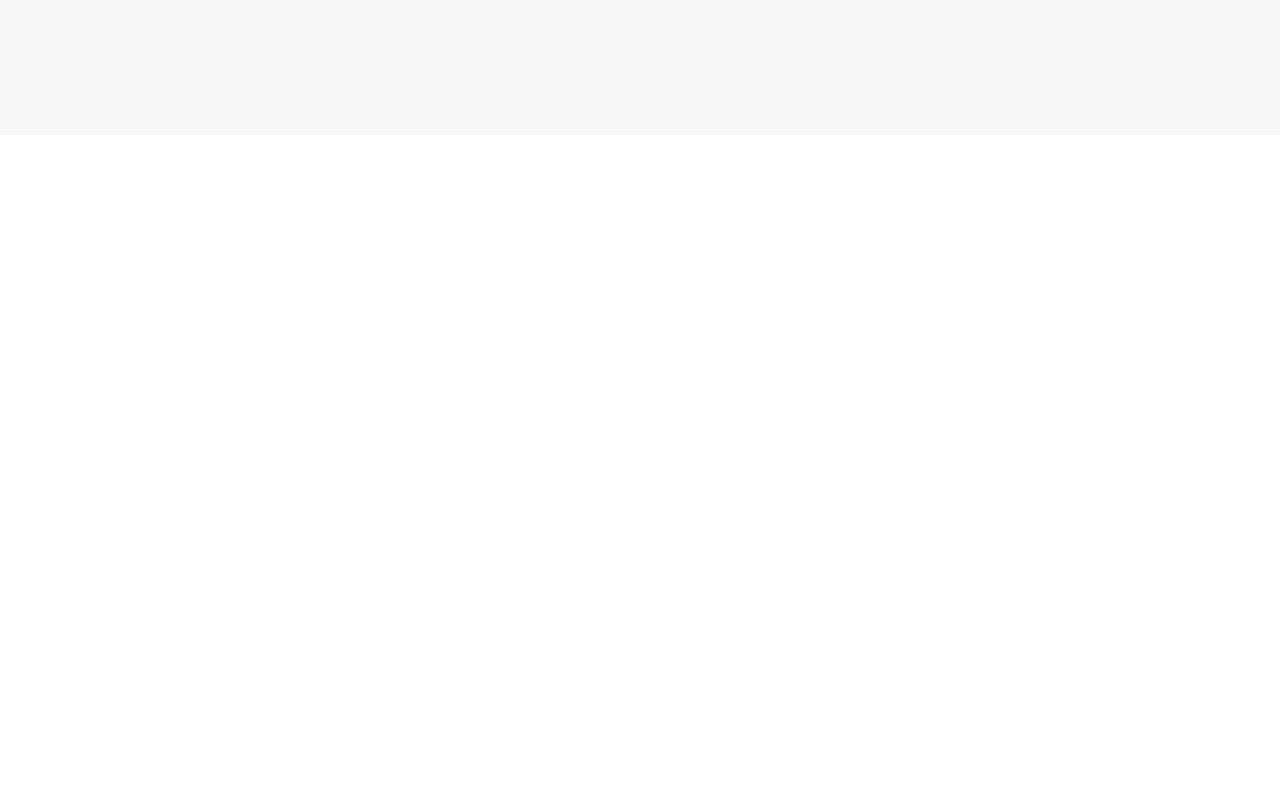
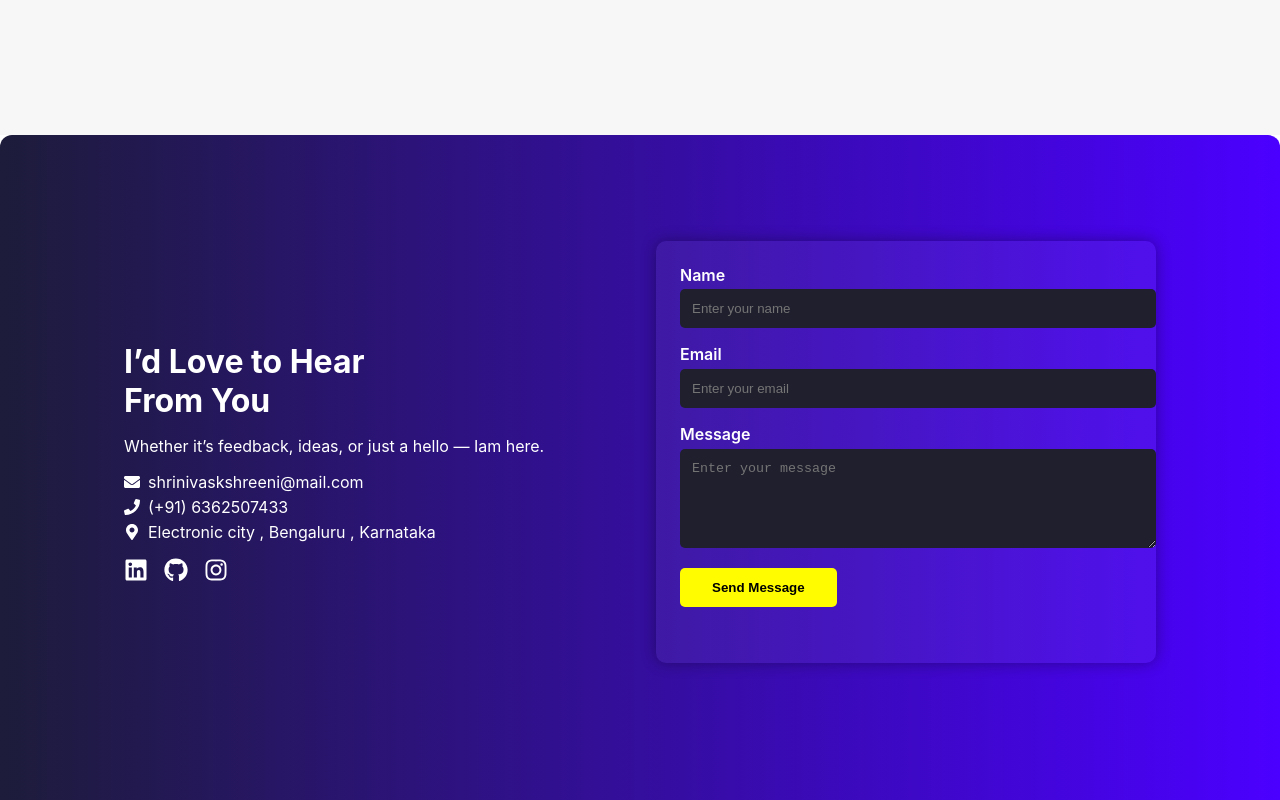
Before and after one commit to Shrinivas-K2/Shrinivas_Profile, a React (Create React App) app: page /blog in a window 1280 px wide. Shown: the part 840-1640 px from the top of the page. Before the commit the page ends 975 px from the top, so only its background shows below. Built offline with nearby package versions, Linux system fonts and the light colour scheme.

Commit message:
Update App.js
Added contact on every page last

```diff
--- a/src/App.js
+++ b/src/App.js
@@ -24,9 +24,9 @@ function App() {
         <Route path="/education" element={<> <Education /> <Contact/></>} />
         {/*<Route path="/marks-card/btech/:sem" element={<><MarksCard /> <Contact/></>} /> */}
         {/*<Route path="/marks-card/puc/:id" element={<><MarksCard /> <Contact/></>} />  */}
-        <Route path="/projects" element={<Projects />} />
-        <Route path="/certificates" element={<Certificates />} />
-        <Route path="/blog" element={<Blog />} />
+        <Route path="/projects" element={<> <Projects /> <Contact/> </>} />
+        <Route path="/certificates" element={<> <Certificates /> <Contact/> </>} />
+        <Route path="/blog" element={<> <Blog /> <Contact/> </>} />
         <Route path="/contact" element={<Contact />} />
       </Routes>
     </Router>
```
